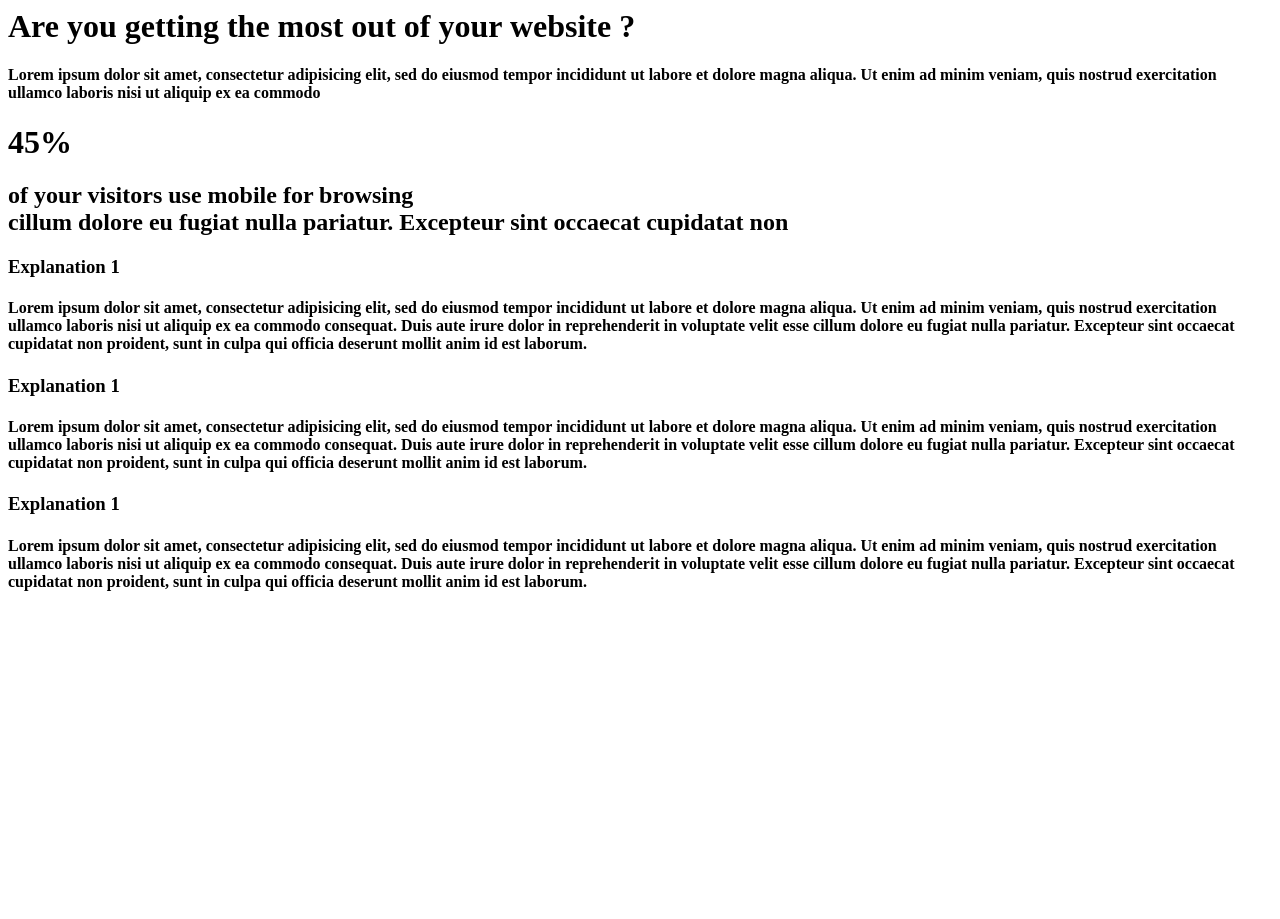
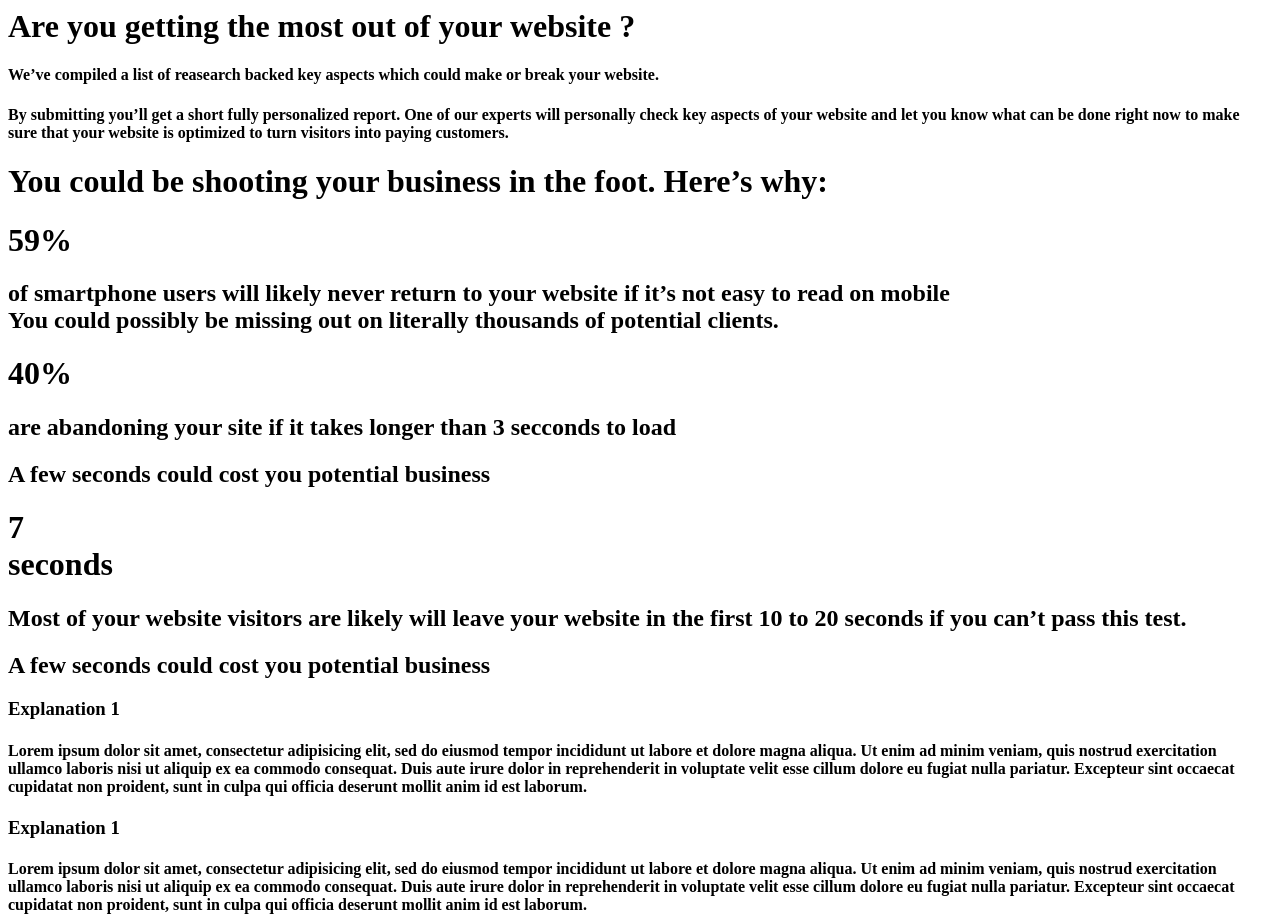
Before and after one commit to andreitobias/myapp, a Rails app: template app/views/pages/_content.html.erb in a window 1280 px wide. Shown: the top 919 px of the page. Before the commit the page ends 591 px from the top, so only its background shows below. Run offline with Rails 7, Linux system fonts and the light colour scheme; the template is opened without the code that fills it, so the values that code supplies are empty.

Commit message:
Added content

```diff
--- a/app/assets/stylesheets/custom.css.scss
+++ b/app/assets/stylesheets/custom.css.scss
@@ -274,7 +274,6 @@ input[type = 'email']{
 .content-header{
   text-align: center;
 }
-.content-header{
 .content{
     margin-left:13%;
 }
@@ -339,7 +338,7 @@ input[type = 'email']{
     display: -webkit-inline-box;
     }
 
- .bottom_ul a, {
+ .bottom_ul a {
  margin-left: 1em;
  color: #fff;
  }
--- a/app/views/pages/_content.html.erb
+++ b/app/views/pages/_content.html.erb
@@ -4,20 +4,37 @@
     <div class="col-md-6 col-md-offset-3">
         <div class ="content-header">
             <h1> Are you getting the most out of your website ? </h1>
-            <h4>Lorem ipsum dolor sit amet, consectetur adipisicing elit, sed do eiusmod
-            tempor incididunt ut labore et dolore magna aliqua. Ut enim ad minim veniam,
-            quis nostrud exercitation ullamco laboris nisi ut aliquip ex ea commodo
+            <h4>We’ve compiled a list of reasearch backed key aspects which could make or break your website.
+            </h4>
+            <h4>By submitting you’ll get a short fully personalized report.
+            One of our experts will personally check key aspects of your website and let you know what can be done right now
+            to make sure that your website is optimized to turn visitors into paying customers.
             </h4>
         </div>
     </div>
 </div>
 
 <div class="col-md-6 col-md-offset-2">
+        <h1> You could be shooting your business in the foot. Here’s why:  </h1>
+
+    <div class="stats ">
+      <h1> 59% </h1>
+      <h2>of smartphone users will likely never return to your website if it’s not easy to read on mobile <br>
+    You could possibly be missing out on literally thousands of potential clients. </h2>
+    </div>
     <div class="stats">
-        <h1> 45% </h1>
-        <h2>of your visitors use mobile for browsing<br>
-cillum dolore eu fugiat nulla pariatur. Excepteur sint occaecat cupidatat non
-        </div>
+      <h1> 40%  </h1>
+      <h2> are abandoning your site if it takes longer than 3 secconds to load </h2>
+      <h2> A few seconds could cost you potential business </h2>
+
+    </div>
+
+    <div class="stats">
+      <h1> 7 <br> seconds </h1>
+      <h2> Most of your website visitors are likely will leave your website in the first 10 to 20 seconds if you can’t pass this test.  </h2>
+      <h2> A few seconds could cost you potential business </h2>
+
+    </div>
 
 </div>
 
```
